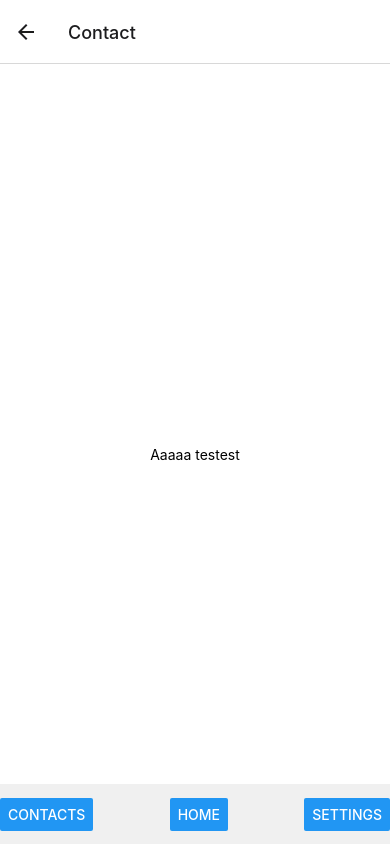
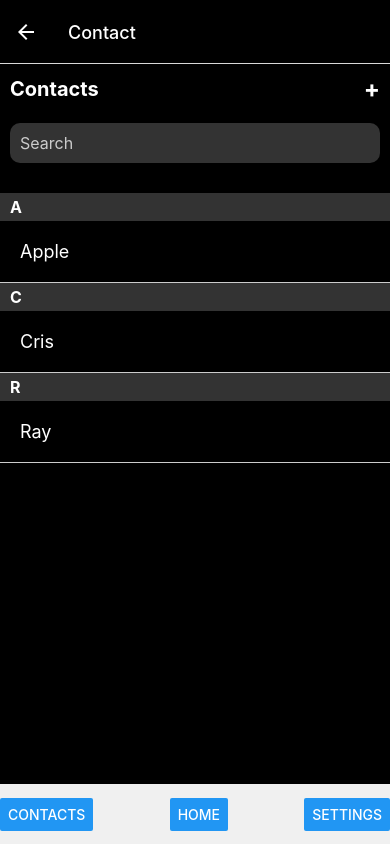
Before and after one commit to VitaRin/Project, a React Native app: screen /Contact in a window 390 px wide. Built offline with nearby package versions, Linux system fonts and the light colour scheme.

Commit message:
Update ConstactScreen.js
update contactScreen.js

```diff
--- a/screens/ContactScreen.js
+++ b/screens/ContactScreen.js
@@ -1,12 +1,125 @@
-import React from 'react';
-import { Button } from 'react-native';
-import { StyleSheet, Text, View } from 'react-native';
+import React, { useState, useLayoutEffect } from 'react';
+import {
+  StyleSheet,
+  Text,
+  View,
+  SectionList,
+  TouchableOpacity,
+  Alert,
+  TextInput,
+  StatusBar,
+  Button,
+ } from 'react-native';
+
+const contactsData = [
+  { id: '1', name: 'Ray' },
+  { id: '2', name: 'Apple' },
+  { id: '3', name: 'Cris' },
+];
 
 
+// grouped by first letter
+const processContactsData = (contacts) => {
+  const sortedContacts = contacts.sort((a, b) => a.name.localeCompare(b.name));
+  const groupedContacts = [];
+  let currentLetter = '';
+
+  sortedContacts.forEach(contact => {
+    if (contact.name[0] !== currentLetter) {
+      currentLetter = contact.name[0];
+      groupedContacts.push({
+        title: currentLetter,
+        data: []
+      });
+    }
+    groupedContacts[groupedContacts.length - 1].data.push(contact);
+  });
+
+  return groupedContacts;
+};
+
 export default function ContactScreen({navigation}) {
+
+  const [searchQuery, setSearchQuery] = useState('');
+  useLayoutEffect(() => {
+    navigation.setOptions({
+      headerStyle: {
+        backgroundColor: '#000',
+      },
+      headerTintColor: '#fff',
+
+    });
+  }, [navigation]);
+
+  const handleSearch = (query) => {
+    setSearchQuery(query);
+  };
+
+  // Function to handle the selection from the contact action menu
+  const handleContactAction = (action, contactName) => {
+    if (action === 'Start Chat') {
+      // Navigate to the ChatScreen with the contactName
+      navigation.navigate('ChatScreen', { contactName });
+    }
+  };
+
+  // Function to show the contact action menu
+  const showContactActionMenu = (contact) => {
+    Alert.alert(
+      contact.name,
+      "Choose an action for this contact:",
+      [
+        { text: 'Start Chat', onPress: () => handleContactAction('Start Chat', contact.name) },
+        { text: 'Remove', onPress: () => handleContactAction('Remove', contact.name) },
+        { text: 'Edit', onPress: () => handleContactAction('Edit', contact.name) },
+        { text: 'Cancel', style: 'cancel' },
+      ],
+      { cancelable: true }
+    );
+  };
+
+  // Render each contact in the FlatList
+  const renderContactItem = ({ item }) => (
+    <View style={styles.contactItem}>
+      <Text style={styles.contactName}>{item.name}</Text>
+      <TouchableOpacity onPress={() => showContactActionMenu(item)} style={styles.infoButton}>
+        <Text style={styles.infoButtonText}>💬</Text>
+      </TouchableOpacity>
+    </View>
+  );
+
   return (
     <View style={styles.container}>
-      <Text>Aaaaa testest</Text>
+
+      <StatusBar barStyle="light-content" />
+      <View style={styles.header}>
+        <Text style={styles.title}>Contacts</Text>
+        <TouchableOpacity style={styles.addIcon} onPress={() => {/* handle add contact */}}>
+          <Text style={styles.addIconText}>+</Text>
+        </TouchableOpacity>
+      </View>
+      <TextInput
+        style={styles.searchInput}
+        placeholder="Search"
+        placeholderTextColor="#ccc"
+        value={searchQuery}
+        onChangeText={handleSearch}
+      />
+      <SectionList
+        sections={processContactsData(contactsData)}
+        keyExtractor={(item) => item.id}
+        renderItem={({ item }) => (
+          <TouchableOpacity onPress={() => showContactActionMenu(item)} style={styles.contactItem}>
+            <Text style={styles.contactName}>{item.name}</Text>
+            {/* <Text style={styles.infoButtonText}>💬</Text> */}
+          </TouchableOpacity>
+        )}
+        renderSectionHeader={({ section: { title } }) => (
+          <Text style={styles.sectionHeader}>{title}</Text>
+        )}
+      />
+
+
       <View style={styles.navbar}>
         <Button
           title="Contacts"
@@ -28,9 +141,7 @@ export default function ContactScreen({navigation}) {
 const styles = StyleSheet.create({
   container: {
     flex: 1,
-    backgroundColor: '#fff',
-    alignItems: 'center',
-    justifyContent: 'center',
+    backgroundColor: '#000',
   },
   navbar: {
     flexDirection: 'row',
@@ -41,5 +152,81 @@ const styles = StyleSheet.create({
     width: '100%',
     position: 'absolute',
     bottom: 0
-  }
+  },
+  searchSection: {
+    flexDirection: 'row',
+    paddingHorizontal: 10,
+    alignItems: 'center',
+    backgroundColor: '#fff',
+    borderBottomWidth: 1,
+    borderBottomColor: '#ccc',
+  },
+  searchInput: {
+    backgroundColor: '#333',
+    color: '#fff',
+    borderRadius: 10,
+    fontSize: 16,
+    padding: 10,
+    marginHorizontal: 10,
+    marginTop: 10,
+    marginBottom: 30,
+  },
+  addContactButton: {
+    marginLeft: 10,
+    paddingHorizontal: 10,
+    justifyContent: 'center',
+    alignItems: 'center',
+  },
+  addContactButtonText: {
+    fontSize: 24,
+    color: '#007AFF',
+  },
+  contactItem: {
+    flexDirection: 'row',
+    padding: 20,
+    borderBottomWidth: StyleSheet.hairlineWidth,
+    borderBottomColor: '#ccc',
+    alignItems: 'center',
+    justifyContent: 'space-between',
+  },
+  contactName: {
+    fontSize: 18,
+    color: '#fff'
+  },
+  infoButton: {
+    padding: 10,
+  },
+  infoButtonText: {
+    fontSize: 22,
+    color:'#007AFF'
+  },
+  header: {
+    flexDirection: 'row',
+    justifyContent: 'space-between',
+    alignItems: 'center',
+    padding: 10,
+    backgroundColor: '#000',
+  },
+  title: {
+    color: '#fff',
+    fontSize: 20,
+    fontWeight: 'bold',
+  },
+  addIcon: {
+
+  },
+  addIconText: {
+    color: '#fff',
+    fontSize: 24, // Increase size if necessary
+    fontWeight: 'bold',
+  },
+  sectionHeader: {
+    backgroundColor: '#333',
+    color: '#fff',
+    paddingHorizontal: 10,
+    paddingVertical: 4,
+    fontSize: 16,
+    fontWeight: 'bold',
+  },
+
 });
```
